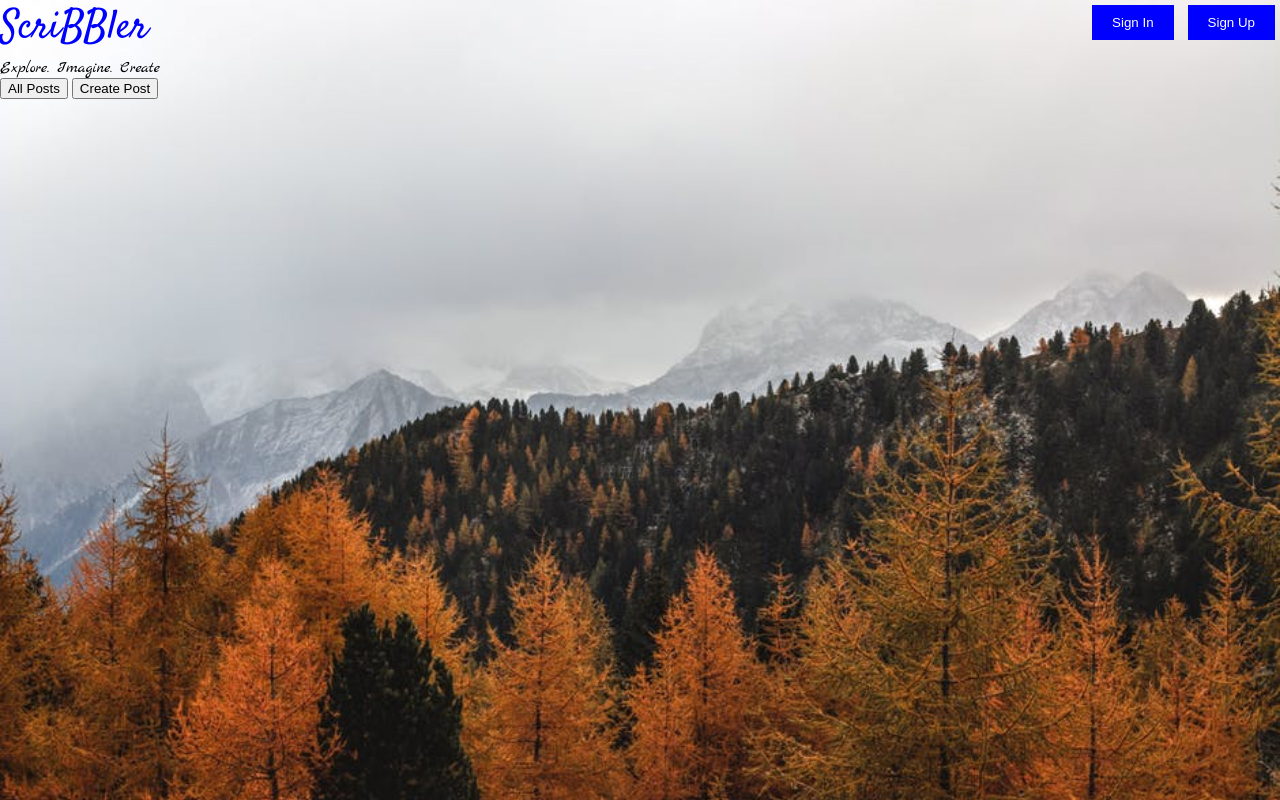
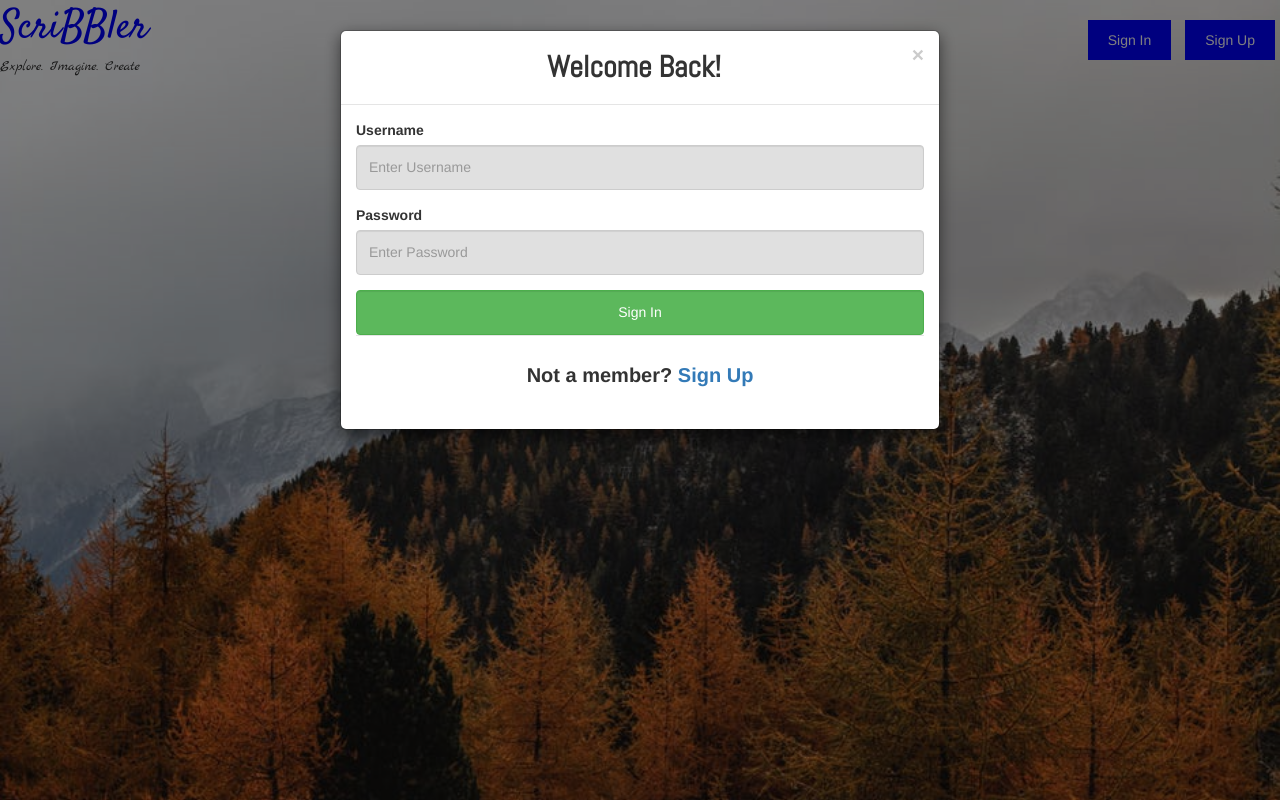
Before and after one commit to manayshan/Upgrad-GradedI, a plain HTML site: page index.html in a window 1280 px wide. Both pictures are taken after a click on the button "Sign In". Drawn offline with nearby package versions, Linux system fonts and the light colour scheme.

Commit message:
Part A completed

```diff
--- a/css/header.css
+++ b/css/header.css
@@ -4,6 +4,10 @@ the title "ScriBBler" & the sub-heading below "ScriBBLer" */
 	display: flex;
 	justify-content: center;
 	justify-content: space-between;
+}
+.main-container-div{
+	display:inline-flex;
+	justify-content: center;
 }
 .signBtn{
 	color: white;
@@ -14,6 +18,7 @@ the title "ScriBBler" & the sub-heading below "ScriBBLer" */
 	padding-top:10px;
 	padding-bottom:10px;
 	border-width: 0px;
+	margin-top: 20px;
 }
 .scribblerlogo{
 	color: blue;
@@ -31,3 +36,30 @@ the title "ScriBBler" & the sub-heading below "ScriBBLer" */
 .main-container-div{
 	display: flex;
 }
+.postButtons{
+	position: absolute;
+	top: 42%;
+	right: 43%;
+}
+.postBtn{
+	background-color: #F0CD19;
+	font-size: 18px;
+	padding: 8px;
+	margin:3px;
+	font-weight:bold;
+}
+.modal-title{
+	font-weight: bold;
+	text-align: center;
+	font-size: 30px;
+	font-family: Abel;
+}
+.signUpSignIn{
+	text-align: center;
+	font-weight: bold;
+	margin: 10px;
+	font-size: 20px;
+}
+.modalmargin{
+	margin-bottom: 15px;
+}
--- a/index.html
+++ b/index.html
@@ -10,6 +10,10 @@
 
 	<!-- Place all CSS for fonts in this file -->
     <link href='css\font.css' rel='stylesheet' type='text/css'>
+    <!-- Bootstrap for modal Code -->
+    <link rel="stylesheet" href="https://maxcdn.bootstrapcdn.com/bootstrap/3.4.0/css/bootstrap.min.css">
+    <script src="https://ajax.googleapis.com/ajax/libs/jquery/3.4.1/jquery.min.js"></script>
+    <script src="https://maxcdn.bootstrapcdn.com/bootstrap/3.4.0/js/bootstrap.min.js"></script>
 
 </head>
 <body>
@@ -22,16 +26,16 @@
                 <p class="scribblertagline">Explore. Imagine. Create</p>
             </div>
             <div class="signdiv">
-                <button class="signBtn">Sign In</button>
-                <button class="signBtn">Sign Up</button>
+                <button type="button"  class="signBtn" data-toggle="modal" data-target="#myModalSignIn">Sign In</button>
+                <button type="button" class="signBtn" data-toggle="modal" data-target="#myModalSignUp">Sign Up</button>
             </div>
 
         </div>
 
         <div class="postButtons">
         	<!-- Insert code for All Posts & Create Post button here -->
-            <button>All Posts</button>
-            <button>Create Post</button>
+            <button type="button" class="postBtn">All Posts</button>
+            <button type="button" class="postBtn">Create Post</button>
 
         </div>
 
@@ -39,14 +43,61 @@
     </div>
 
     <div>
+    	<!-- Insert code for Sign In modal here -->
+        <div class="modal fade" id="myModalSignIn" role="dialog">
+            <div class="modal-dialog">
+                <div class="modal-content">
+                    <div class="modal-header">
+                        <button type="button" class="close" data-dismiss="modal">&times;</button>
+                        <h4 class="modal-title">Welcome Back!</h4>
+                    </div>
+                    <div class="modal-body">
+                        <form action="#">
+                            <label class="col-form-label">Username</label>
+                            <input type="text" name="username" placeholder="Enter Username" required="required" class="form-control modalmargin" style="background-color: #E0E0E0; height: 45px;">
+                            <label class="col-form-label">Password</label>
+                            <input type="Password" name="password" placeholder="Enter Password" required="required" class="form-control modalmargin" style="background-color: #E0E0E0; height: 45px;">
+                            <button type="button" class="btn btn-success form-control" data-dismiss="modal" style="height: 45px;">Sign In</button>
+                        </form>
+                        <div class="modal-footer">
+                            <p class="signUpSignIn">Not a member? <a href="" data-toggle="modal" data-target="#myModalSignUp" data-dismiss="modal">Sign Up</a> </p>
+                        </div>
 
-    	<!-- Insert code for Sign In modal here -->
+                    </div>
+                </div>
+            </div>
+        </div>
 
     </div>
 
     <div>
+    	<!-- Insert code for Sign Up modal here -->
+        <div class="modal fade" id="myModalSignUp" role="dialog">
+            <div class="modal-dialog">
 
-    	<!-- Insert code for Sign Up modal here -->
+            <!-- Modal content-->
+                <div class="modal-content">
+                    <div class="modal-header">
+                        <button type="button" class="close" data-dismiss="modal">&times;</button>
+                        <h4 class="modal-title">Get Started</h4>
+                    </div>
+                    <div class="modal-body">
+                        <form action="#">
+                            <label class="col-form-label">Full Name</label>
+                            <input type="text" name="username" placeholder="Enter Full Name" required="required" class="form-control modalmargin" style="background-color: #E0E0E0; height: 45px;">
+                            <label class="col-form-label">Username</label>
+                            <input type="text" name="username" placeholder="Enter Username" required="required" class="form-control modalmargin" style="background-color: #E0E0E0; height: 45px;">
+                            <label class="col-form-label">Password</label>
+                            <input type="Password" name="password" placeholder="Enter Password" required="required" class="form-control modalmargin" style="background-color: #E0E0E0; height: 45px;">
+                            <label class="col-form-label">Confirm Password</label>
+                            <input type="Password" name="password" placeholder="Confirm Password" required="required" class="form-control modalmargin" style="background-color: #E0E0E0; height: 45px;">
+                            <button type="button" class="btn btn-success form-control" style="height: 45px;">Sign Up</button>
+                        </form>
+                    </div>
+                </div>
+            </div>
+        </div>
+
 
     </div>
 
```
